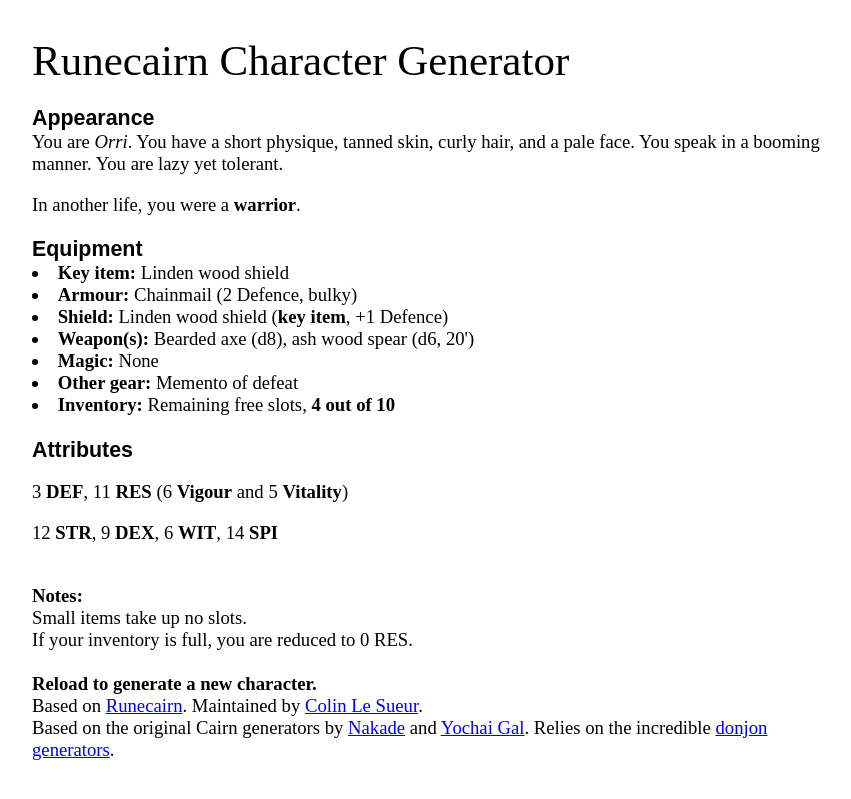
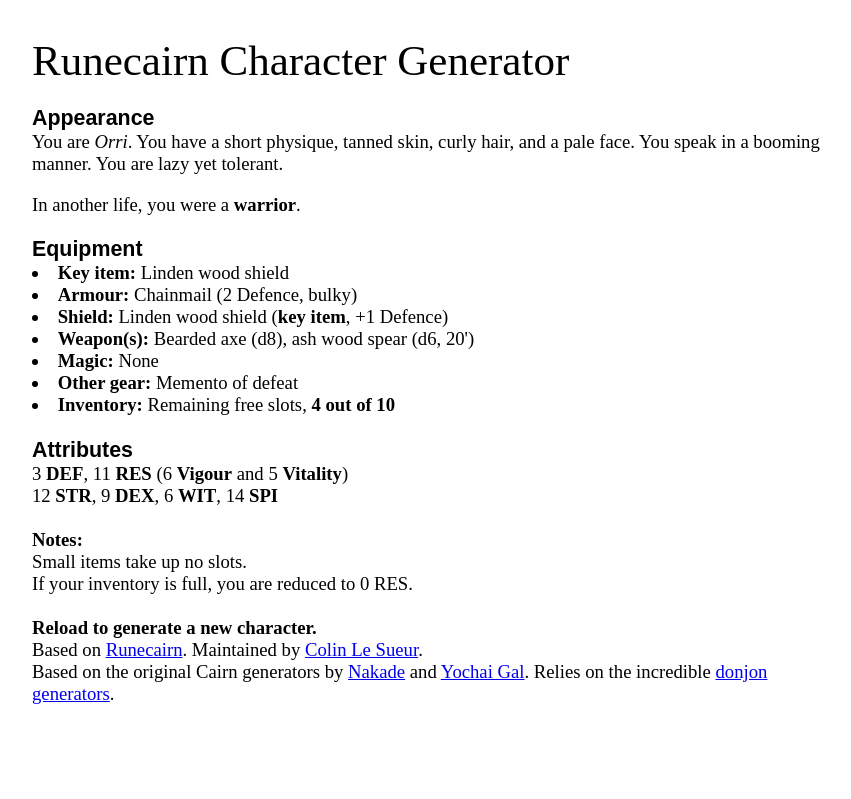
Before and after one commit to byodinsbeardrpg/byodinsbeardrpg.github.io, a Jekyll site: the page generator/index.html, which Jekyll copies as it is, in a window 1280 px wide. Shown: the top 799 px of the page, without its empty margins (208-1059 px from the left). Built offline with Jekyll 4.4.1, drawn with Linux system fonts in a browser that asks for light colours; some web fonts are replaced.

Commit message:
Update index.html

```diff
--- a/generator/index.html
+++ b/generator/index.html
@@ -14,10 +14,9 @@
     <div class="chargen">
       <h3>Appearance</h3>
 	  <span id="character"></span>
-      <h3>Attributes</h3><span style="padding:0;margin:0">
-      <p style="font-family: Futura PT;color: #5e9ca0;"><span style="color: #000000;"><span id="defTotal">XX</span> <strong>DEF</strong>, <span id="res">XX</span> <strong>RES</strong> (<span id="vig">XX</span> <strong>Vigour</strong> and <span id="vit">XX</span> <strong>Vitality</strong>)</span></p>
-      <p style="font-family: Futura PT;color: #5e9ca0;"><span style="color: #000000;"><span id="str">XX</span> <strong>STR</strong>, <span id="dex">XX</span> <strong>DEX</strong>, <span id="wit">XX</span> <strong>WIT</strong>, <span id="spi">XX</span> <strong>SPI</strong></span></p>
-    </span>
+      <h3>Attributes</h3>
+      <span style="font-family: Futura PT;color: #5e9ca0;"><span style="color: #000000;"><span id="defTotal">XX</span> <strong>DEF</strong>, <span id="res">XX</span> <strong>RES</strong> (<span id="vig">XX</span> <strong>Vigour</strong> and <span id="vit">XX</span> <strong>Vitality</strong>)</span></span><br>
+      <span style="font-family: Futura PT;color: #5e9ca0;"><span style="color: #000000;"><span id="str">XX</span> <strong>STR</strong>, <span id="dex">XX</span> <strong>DEX</strong>, <span id="wit">XX</span> <strong>WIT</strong>, <span id="spi">XX</span> <strong>SPI</strong></span></span><br>
         <br><b>Notes: </b><br>Small items take up no slots. <br>If your inventory is full, you are reduced to 0 RES.<br></li>
     </div>
     <script type="text/javascript" src="js/jquery-3.5.1.min.js"></script>
```
